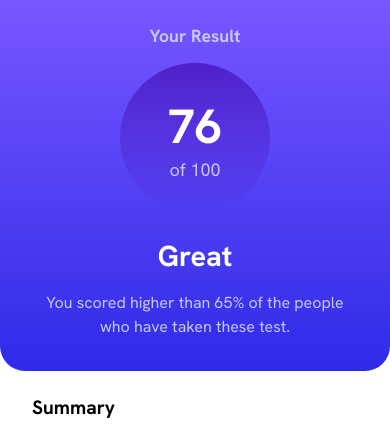
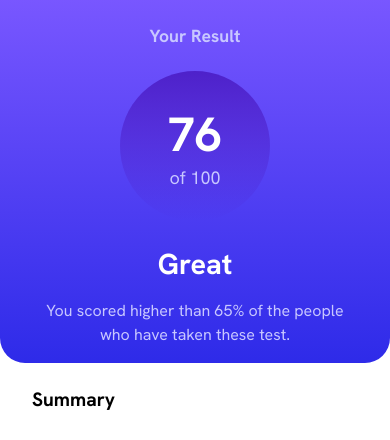
Before and after one commit to CodexianScholar/Results-Summary-Component-, a plain HTML site: page index.html in a window 390 px wide. Shown: the top 440 px of the page. Drawn offline with Linux system fonts and the light colour scheme.

Commit message:
Updated css for mobile view

```diff
--- a/style.css
+++ b/style.css
@@ -248,11 +248,11 @@ span {
     width: 100%;
     height: auto;
     border-radius: 0 0 25px 25px;
-    padding-bottom: 2rem;
+    padding-bottom: 1rem;
   }
 
   .reults-heading {
-    padding: 1.5rem 2rem 1rem;
+    padding: 1.5rem;
     font-size: 1.1rem;
   }
 
@@ -277,7 +277,7 @@ span {
 
   .summary-container {
     width: 100%;
-    height: auto;
+    /* height: auto; */
     padding: 0;
   }
 
```
